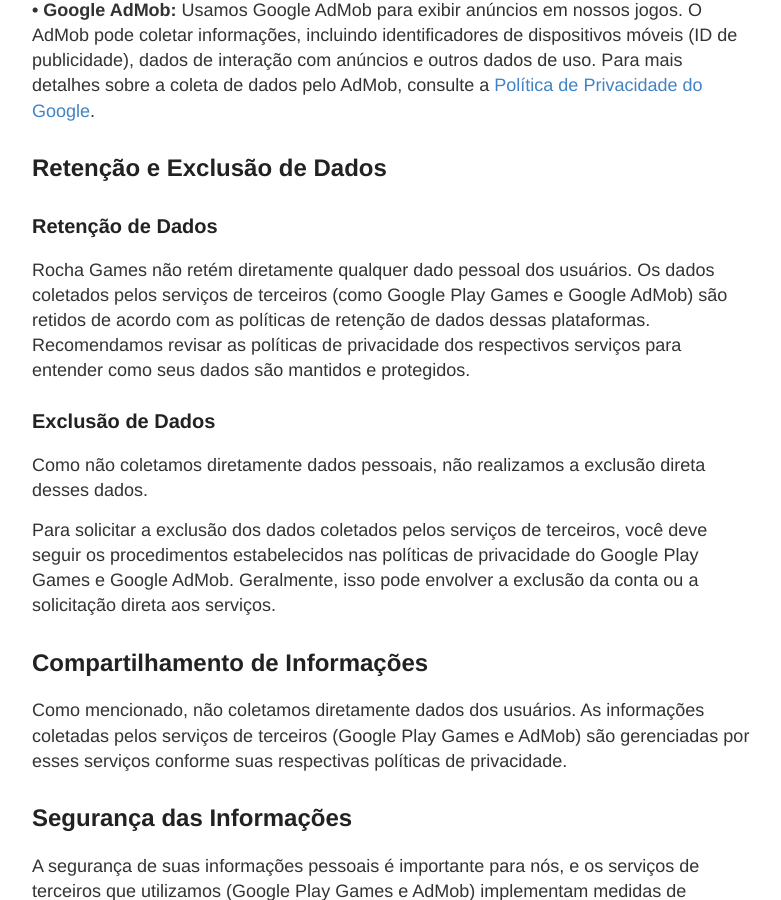
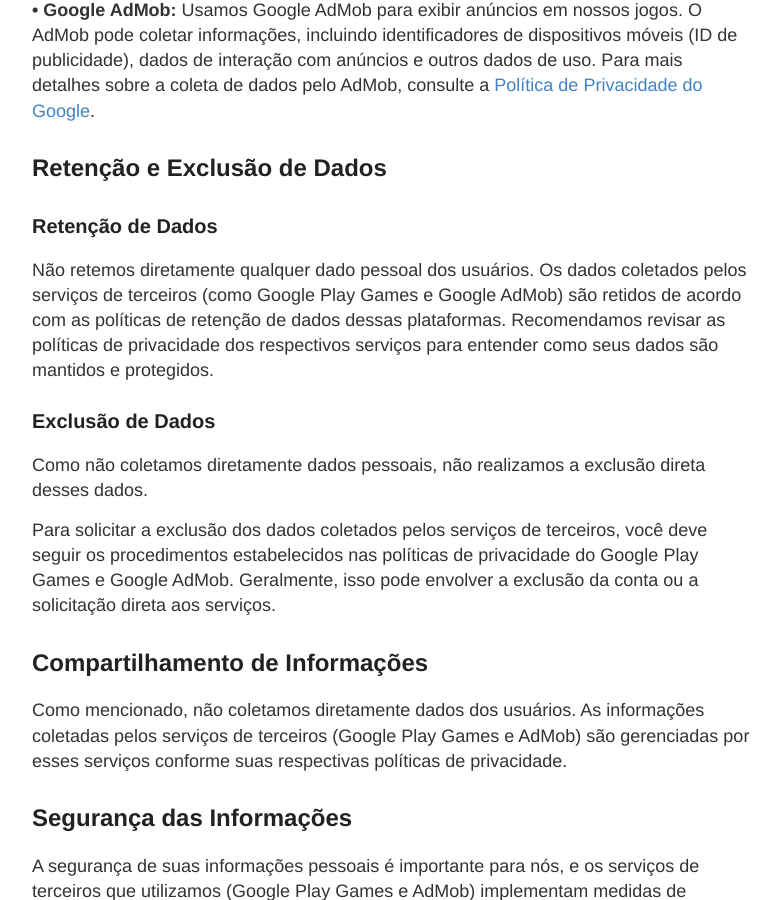
Before and after one commit to StudioRockGames/studiorockgames.github.io, a Jekyll site: the page built from politica-de-privacidade-de-aplicativos.md, in a window 1280 px wide and 900 px high, scrolled down 799 px. Shown: the whole window, without its empty margins (248-1029 px from the left). Built offline with Jekyll 4.4.1, drawn with Linux system fonts in a browser that asks for light colours.

Commit message:
Update politica-de-privacidade-de-aplicativos.md

```diff
--- a/politica-de-privacidade-de-aplicativos.md
+++ b/politica-de-privacidade-de-aplicativos.md
@@ -25,7 +25,7 @@
 <h2>Retenção e Exclusão de Dados</h2>
 <h3>Retenção de Dados</h3>
 
-<p>Rocha Games não retém diretamente qualquer dado pessoal dos usuários.
+<p>Não retemos diretamente qualquer dado pessoal dos usuários.
 Os dados coletados pelos serviços de terceiros (como Google Play Games e Google AdMob) são retidos de acordo com as políticas de retenção de dados dessas plataformas. Recomendamos revisar as políticas de privacidade dos respectivos serviços para entender como seus dados são mantidos e protegidos.</p>
 
 <h3>Exclusão de Dados</h3>
```
